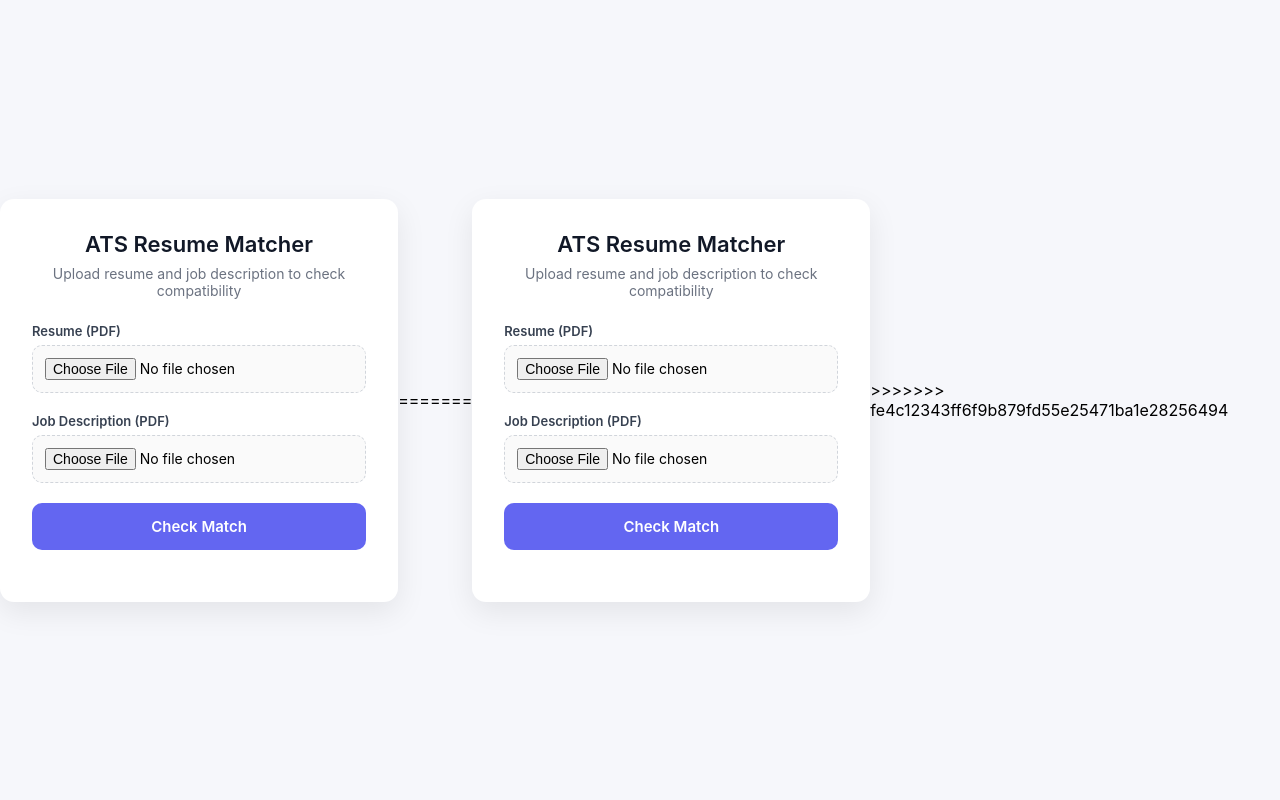
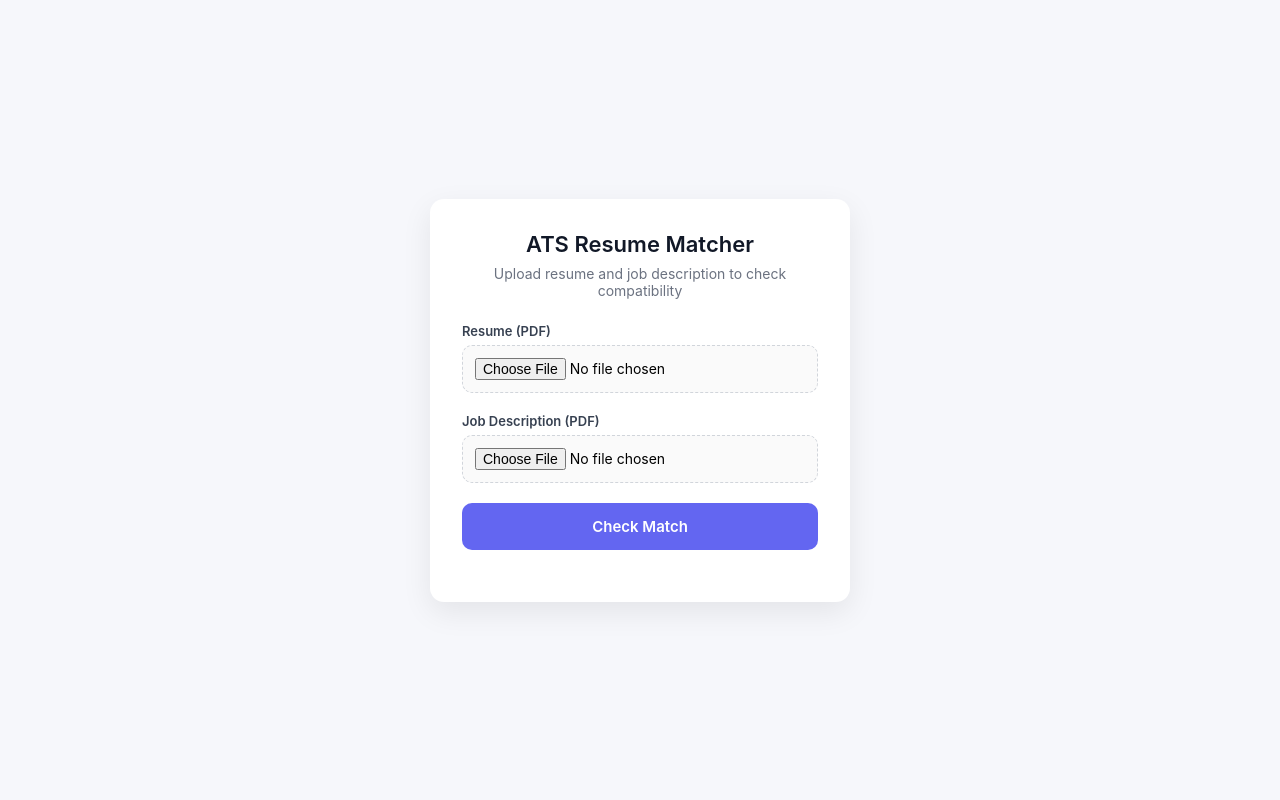
Before and after one commit to Sanikaa205/ATS, a Flask app: page / in a window 1280 px wide. Run offline with Flask 3, Linux system fonts and the light colour scheme.

Commit message:
home.html

```diff
--- a/templates/home.html
+++ b/templates/home.html
@@ -121,128 +121,3 @@
 
 </body>
 </html>
-=======
-<!DOCTYPE html>
-<html lang="en">
-<head>
-    <meta charset="UTF-8">
-    <meta name="viewport" content="width=device-width, initial-scale=1.0">
-    <title>ATS Resume Matcher</title>
-
-    <style>
-        * {
-            box-sizing: border-box;
-            font-family: "Inter", "Segoe UI", Arial, sans-serif;
-        }
-
-        body {
-            margin: 0;
-            background: #f6f7fb;
-            height: 100vh;
-            display: flex;
-            justify-content: center;
-            align-items: center;
-        }
-
-        .container {
-            background: #ffffff;
-            width: 420px;
-            padding: 32px;
-            border-radius: 14px;
-            box-shadow: 0 10px 30px rgba(0,0,0,0.08);
-        }
-
-        h1 {
-            margin: 0;
-            margin-bottom: 8px;
-            font-size: 22px;
-            font-weight: 600;
-            color: #111827;
-            text-align: center;
-        }
-
-        p {
-            margin: 0 0 24px 0;
-            font-size: 14px;
-            color: #6b7280;
-            text-align: center;
-        }
-
-        label {
-            font-size: 13px;
-            font-weight: 600;
-            color: #374151;
-            display: block;
-            margin-bottom: 6px;
-        }
-
-        input[type="file"] {
-            width: 100%;
-            padding: 12px;
-            border: 1px dashed #d1d5db;
-            border-radius: 10px;
-            background: #fafafa;
-            font-size: 14px;
-            margin-bottom: 20px;
-            cursor: pointer;
-        }
-
-        input[type="file"]:hover {
-            border-color: #6366f1;
-            background: #f5f7ff;
-        }
-
-        input[type="submit"] {
-            width: 100%;
-            padding: 14px;
-            border-radius: 10px;
-            border: none;
-            background: #6366f1;
-            color: #ffffff;
-            font-size: 15px;
-            font-weight: 600;
-            cursor: pointer;
-            transition: background 0.2s, transform 0.1s;
-        }
-
-        input[type="submit"]:hover {
-            background: #4f46e5;
-            transform: translateY(-1px);
-        }
-
-        .result {
-            margin-top: 20px;
-            text-align: center;
-            font-size: 15px;
-            font-weight: 600;
-            color: #16a34a;
-        }
-    </style>
-</head>
-
-<body>
-
-    <div class="container">
-        <h1>ATS Resume Matcher</h1>
-        <p>Upload resume and job description to check compatibility</p>
-
-        <form method="POST" enctype="multipart/form-data">
-
-            <label>Resume (PDF)</label>
-            <input type="file" name="resume_pdf" accept=".pdf" required>
-
-            <label>Job Description (PDF)</label>
-            <input type="file" name="jd_pdf" accept=".pdf" required>
-
-            <input type="submit" value="Check Match">
-
-        </form>
-
-        <div class="result">
-            {{ msg }}
-        </div>
-    </div>
-
-</body>
-</html>
->>>>>>> fe4c12343ff6f9b879fd55e25471ba1e28256494
```
